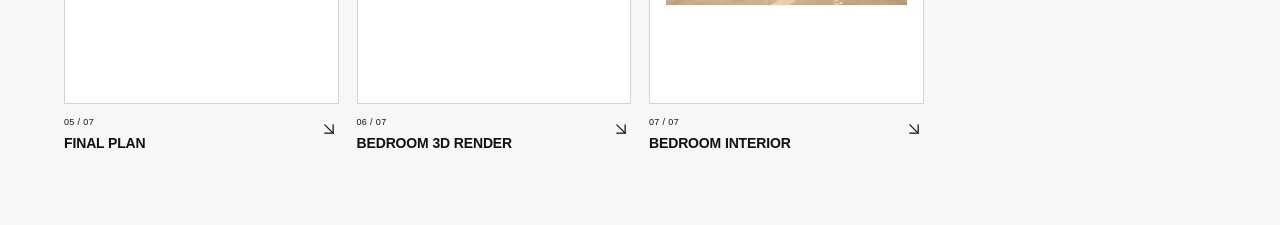
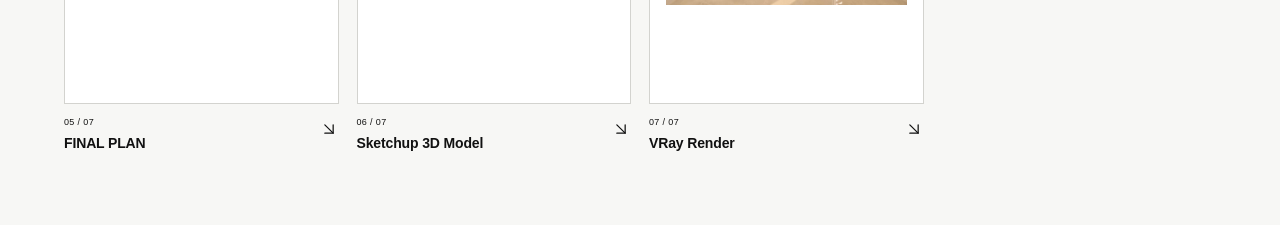
Before and after one commit to rishahermain7-eng/Civil-Portfolio, a React (Vite) app: page / in a window 1280 px wide. Shown: the part 1620-1845 px from the top of the page. Built offline with nearby package versions, Linux system fonts and the light colour scheme.

Commit message:
Update portfolio work images

```diff
--- a/src/sections/SelectedWork.jsx
+++ b/src/sections/SelectedWork.jsx
@@ -41,12 +41,12 @@ function SelectedWork() {
     },
     {
       number: "06 / 07",
-      title: "BEDROOM 3D RENDER",
+      title: "Sketchup 3D Model",
       image: bedroom3DRender,
     },
     {
       number: "07 / 07",
-      title: "BEDROOM INTERIOR",
+      title: "VRay Render",
       image: bedroomInterior,
     },
   ];
```
